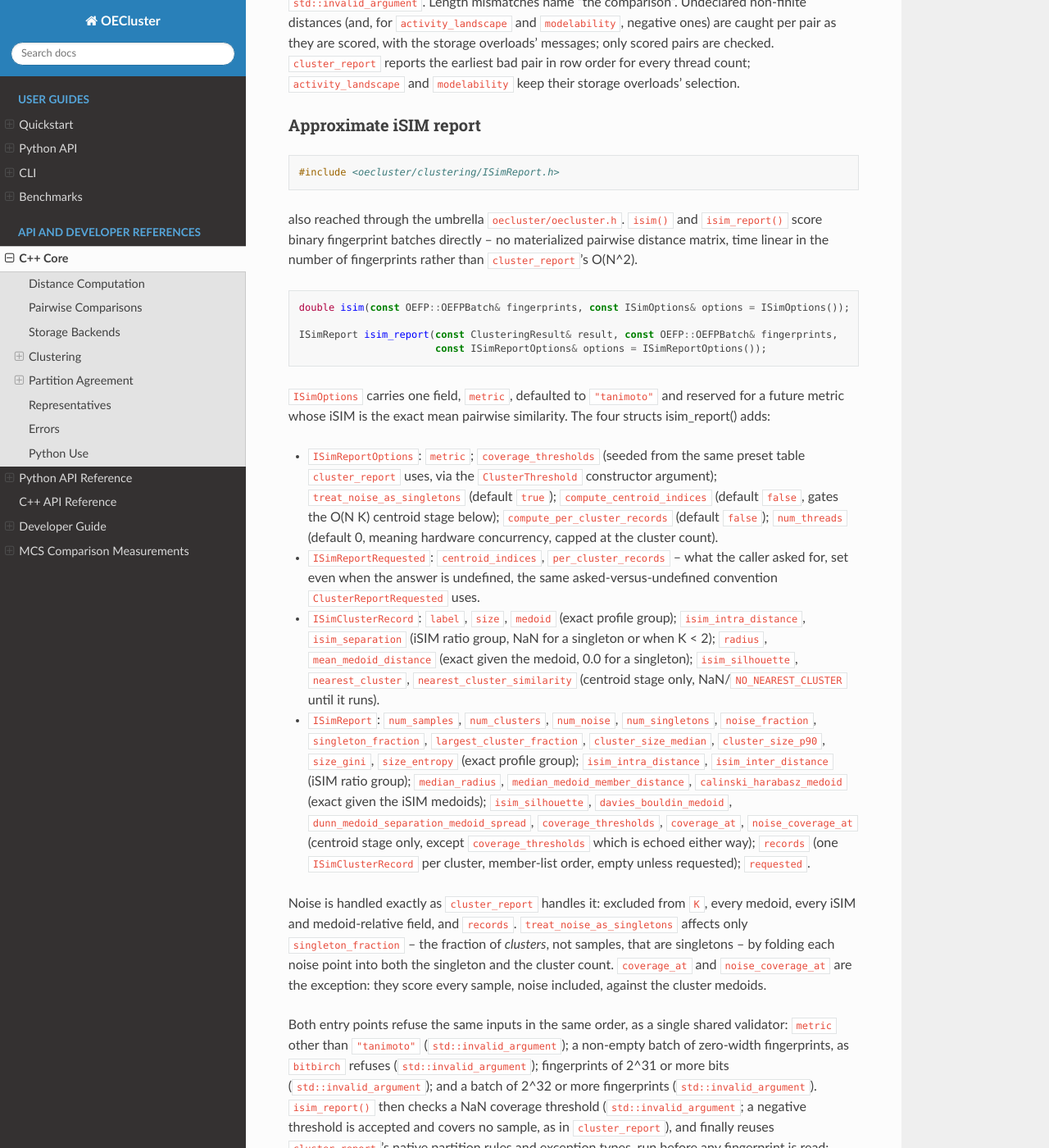
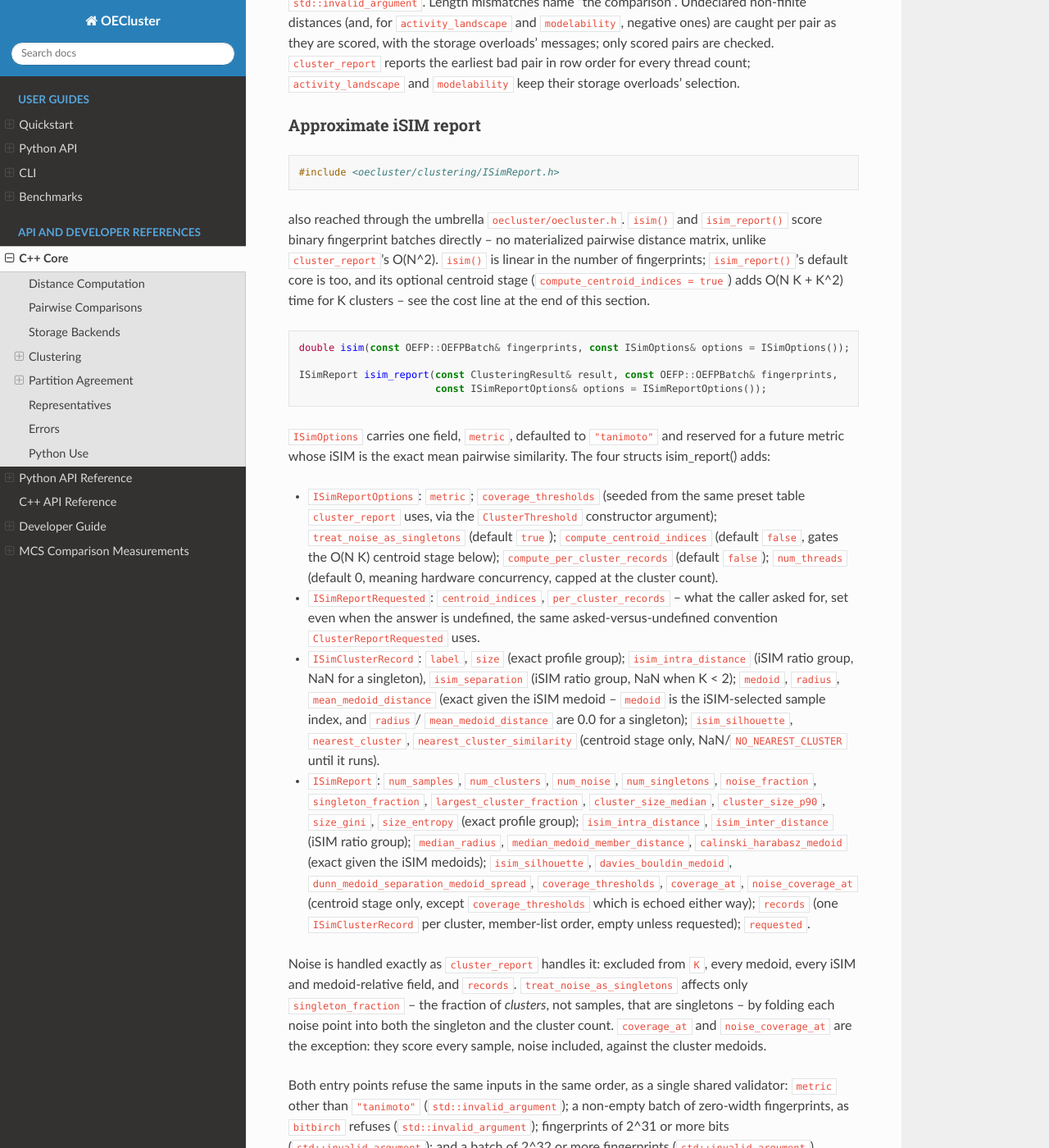
Before and after one commit to scott-arne/oecluster, a Sphinx documentation site: the page built from docs/cpp-core.md, in a window 1280 px wide and 1400 px high, scrolled down 5981 px. Shown: the whole window at 82% size. Built offline with Sphinx 7.4.7 and the Read the Docs theme 3.1.0, drawn with Linux system fonts in a browser that asks for light colours; pages that are not in the unit, such as notebooks, are missing from menus; the version number is read from the project's files by our own code.

Commit message:
docs: qualify isim_report cost claims and per-cluster NaN conditions

````diff
--- a/docs/cpp-core.md
+++ b/docs/cpp-core.md
@@ -301,8 +301,11 @@ selection.
 
 also reached through the umbrella `oecluster/oecluster.h`. `isim()` and
 `isim_report()` score binary fingerprint batches directly -- no materialized
-pairwise distance matrix, time linear in the number of fingerprints rather
-than `cluster_report`'s O(N^2).
+pairwise distance matrix, unlike `cluster_report`'s O(N^2). `isim()` is
+linear in the number of fingerprints; `isim_report()`'s default core is too,
+and its optional centroid stage (`compute_centroid_indices = true`) adds
+O(N K + K^2) time for K clusters -- see the cost line at the end of this
+section.
 
 ```cpp
 double isim(const OEFP::OEFPBatch& fingerprints, const ISimOptions& options = ISimOptions());
@@ -324,12 +327,13 @@ similarity. The four structs isim_report() adds:
 - `ISimReportRequested`: `centroid_indices`, `per_cluster_records` -- what the
   caller asked for, set even when the answer is undefined, the same
   asked-versus-undefined convention `ClusterReportRequested` uses.
-- `ISimClusterRecord`: `label`, `size`, `medoid` (exact profile group);
-  `isim_intra_distance`, `isim_separation` (iSIM ratio group, NaN for a
-  singleton or when K < 2); `radius`, `mean_medoid_distance` (exact given the
-  medoid, 0.0 for a singleton); `isim_silhouette`, `nearest_cluster`,
-  `nearest_cluster_similarity` (centroid stage only, NaN/`NO_NEAREST_CLUSTER`
-  until it runs).
+- `ISimClusterRecord`: `label`, `size` (exact profile group); `isim_intra_distance`
+  (iSIM ratio group, NaN for a singleton), `isim_separation` (iSIM ratio group,
+  NaN when K < 2); `medoid`, `radius`, `mean_medoid_distance` (exact given the
+  iSIM medoid -- `medoid` is the iSIM-selected sample index, and `radius`/
+  `mean_medoid_distance` are 0.0 for a singleton); `isim_silhouette`,
+  `nearest_cluster`, `nearest_cluster_similarity` (centroid stage only,
+  NaN/`NO_NEAREST_CLUSTER` until it runs).
 - `ISimReport`: `num_samples`, `num_clusters`, `num_noise`, `num_singletons`,
   `noise_fraction`, `singleton_fraction`, `largest_cluster_fraction`,
   `cluster_size_median`, `cluster_size_p90`, `size_gini`, `size_entropy`
````
Also changed, not shown: README.md (+9 -7 lines), docs/python-api.md (+5 -2 lines).
